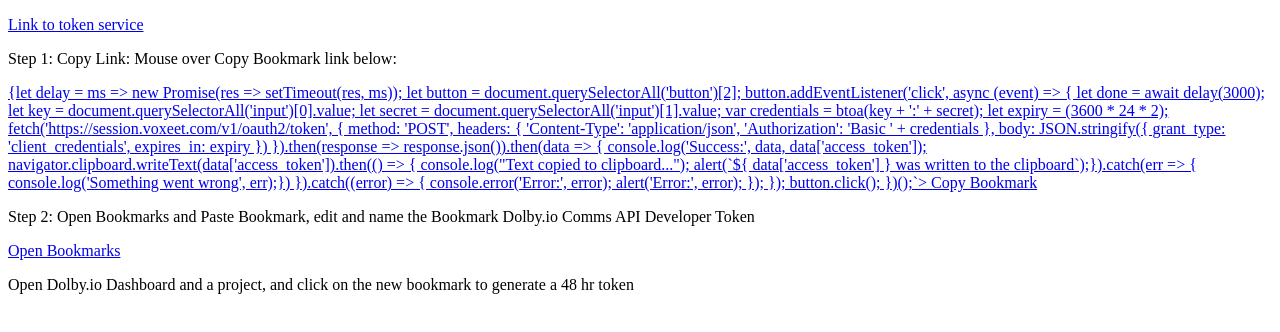
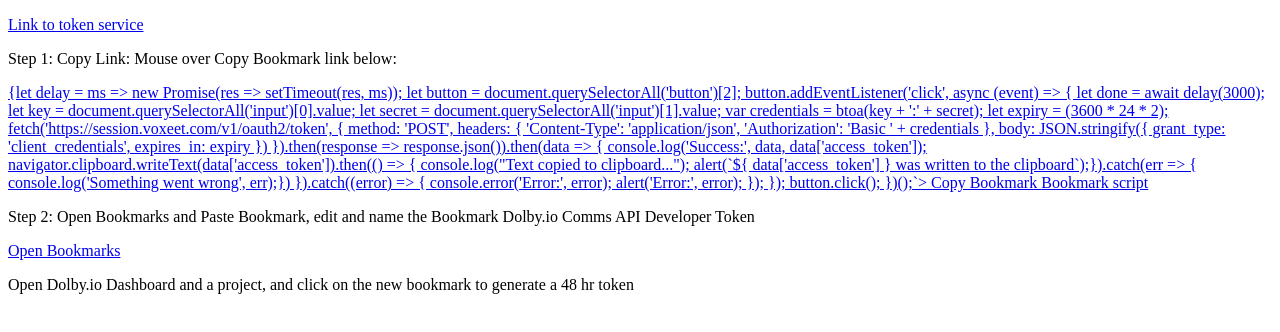
Before and after one commit to dzeitman/developer-token-bookmark, a website: page www/index.html in a window 1280 px wide. Drawn offline with Linux system fonts and the light colour scheme.

Commit message:
updated bookmarks

```diff
--- a/www/index.html
+++ b/www/index.html
@@ -17,6 +17,7 @@
         Copy Bookmark
     </a>
 
+    <a href="bookmarklet.js">Bookmark script</a>
     <p>Step 2: Open Bookmarks and Paste Bookmark, edit and name the Bookmark Dolby.io Comms API Developer Token</p>
     <a href="chrome://bookmarks/">Open Bookmarks</a>
     <p> Open Dolby.io Dashboard and a project, and click on the new bookmark to generate a 48 hr token </p>
```
